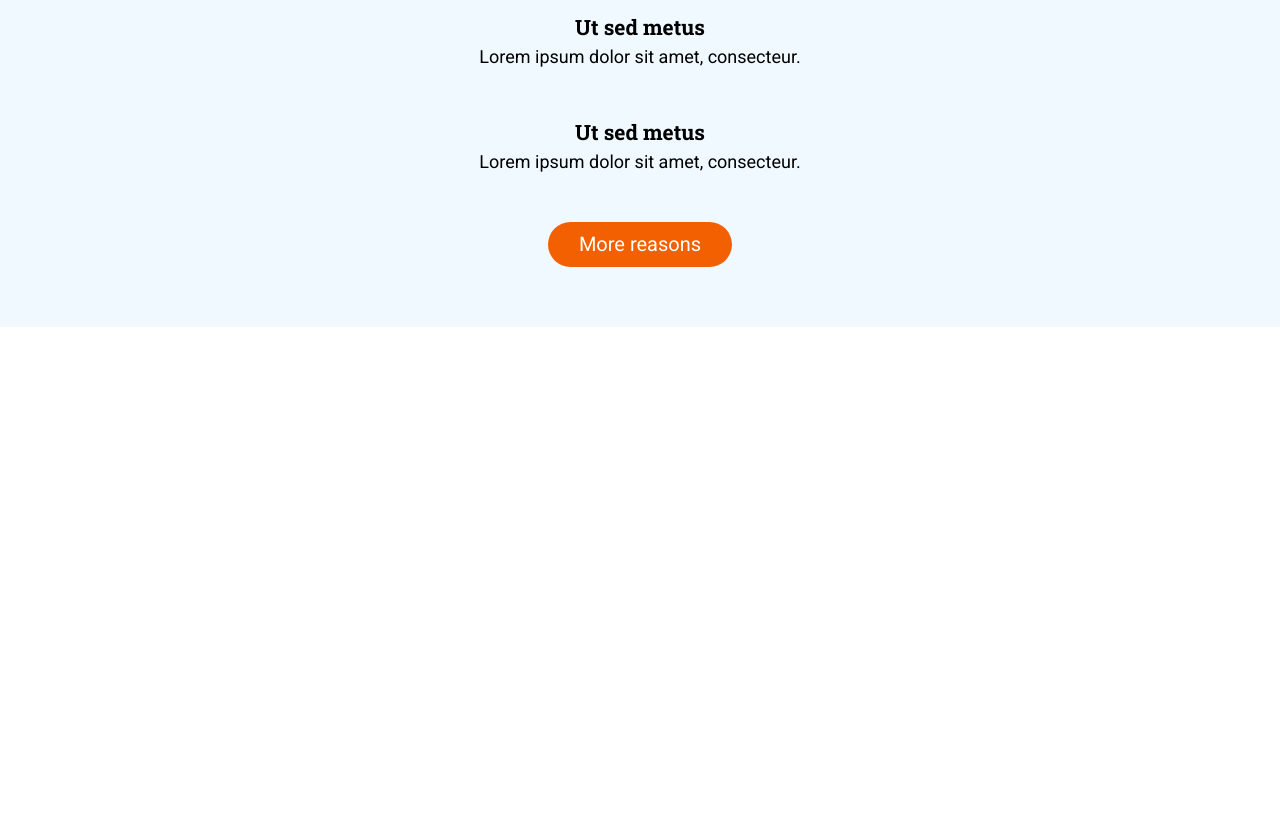
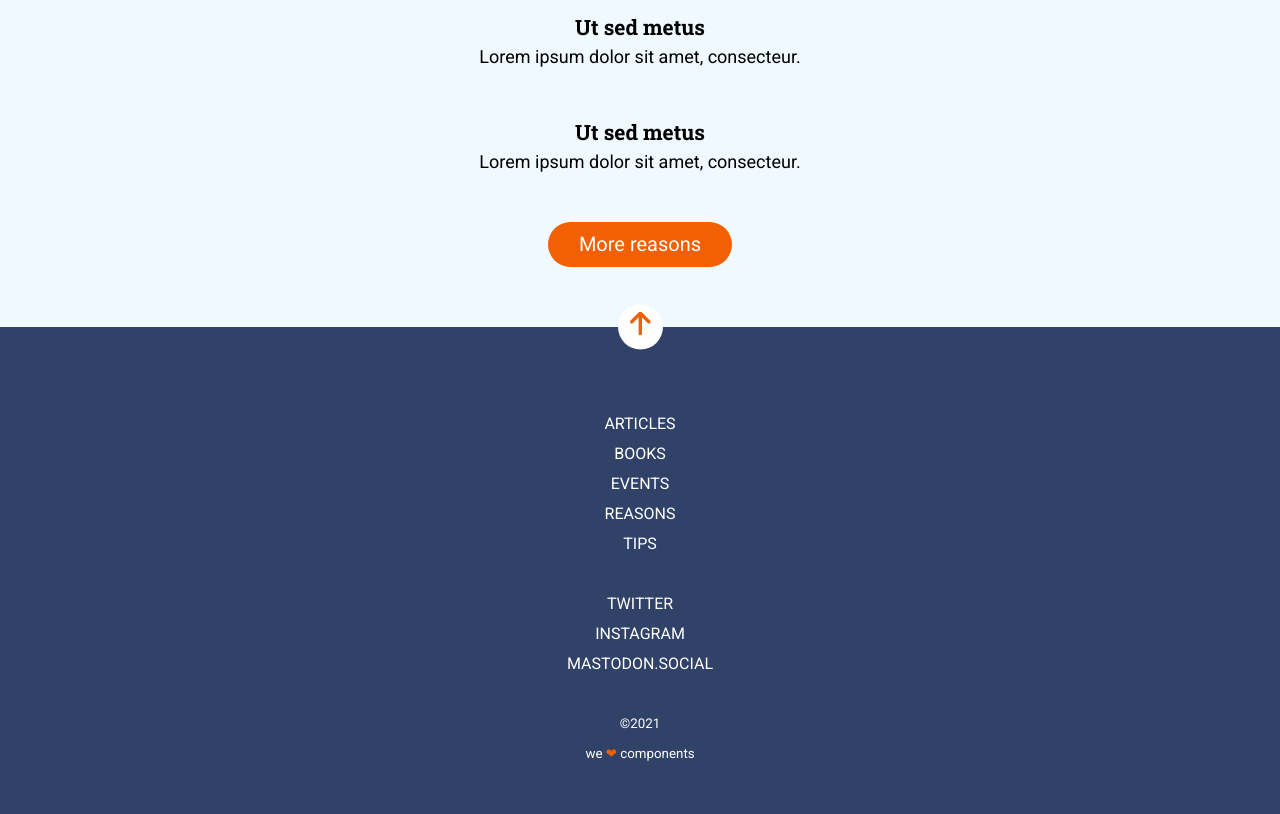
Before and after one commit to Adalab/modulo-1-evaluacion-final-silviaespanagil, a website: page docs/index.html in a window 1280 px wide. Shown: the part 1258-2072 px from the top of the page. Before the commit the page ends 1585 px from the top, so only its background shows below. Drawn offline with Linux system fonts and the light colour scheme.

Commit message:
Run docs

```diff
--- a/docs/index.html
+++ b/docs/index.html
@@ -10,14 +10,15 @@
       rel="stylesheet"
     />
     <link rel="stylesheet" href="./assets/css/main.css" />
+    <link rel="icon" href="./assets/images/pixelsil.png" />
     <title>Anonymous Proxy</title>
   </head>
   <body>
     <div class="page">
-      <header class="header">
+      <header class="header" id="go-top">
         <div class="header--hero">
           <div class="header--hero-menu">
-            <a href="https://adalab.es/">
+            <a href="https://adalab.es/" Alt="Adalab web">
               <img
                 class="header--hero-menu-burguer"
                 src="./assets/images/ico-menu.svg"
@@ -36,11 +37,13 @@
             </h2>
           </div>
           <div class="header--hero-scroll">
-            <img
-              class="header--hero-scroll-down"
-              src=".\assets\images\ico-scroll-down.svg"
-              alt="arrow scroll"
-            />
+            <a href="#go-reasons" alt="Go to reasons">
+              <img
+                class="header--hero-scroll-down"
+                src=".\assets\images\ico-scroll-down.svg"
+                alt="arrow scroll"
+              />
+            </a>
           </div>
         </div>
       </header>
@@ -53,10 +56,10 @@
             Donec accumsan, nulla ut volutpat porttitor, quam odio tempus felis, at
             luctus ex diam nec lectus. Vivamus semper sodales rutrum.
           </p>
-          <a class="article--button" href="#">Go</a>
+          <a class="article--button" href="">Go</a>
         </article>
 
-        <section class="reasons">
+        <section class="reasons" id="go-reasons">
           <div class="reasons--wrapper">
             <div class="reasons--tittle">
               <h2>3 Reasons to purchase</h2>
@@ -85,12 +88,46 @@
                 </p>
               </article>
             </div>
-            <div><a class="reasons--button" href="#">More reasons</a></div>
+            <div><a class="reasons--button" href="">More reasons</a></div>
           </div>
         </section>
 
       </main>
 
+      <footer class="footer">
+        <div class="footer--content">
+          <a class="footer--up" href="#go-top" alt="back to menu">
+            <div class="footer--up-arrow">
+                <img src=".\assets\images\ico-arrow.svg" alt="go up arrow" />
+            </div>
+          </a>
+          </div>
+          <div class="footer--content">
+            <nav class="footer--content-menu">
+              <ul>
+                <li><a href="https://adalab.es/" Alt="Articles">Articles</a></li>
+                <li><a href="https://adalab.es/" Alt="Books">Books</a></li>
+                <li><a href="https://adalab.es/" Alt="Events">Events</a></li>
+                <li><a href="https://adalab.es/" Alt="Reasons">Reasons</a></li>
+                <li><a href="https://adalab.es/" Alt="Tips">Tips</a></li>
+              </ul>
+            </nav>
+            <nav class="footer--content-social">
+              <ul>
+                <li><a href="https://adalab.es/" Alt="Twitter">Twitter</a></li>
+                <li><a href="https://adalab.es/" Alt="Instagram">Instagram</a></li>
+                <li><a href="https://adalab.es/" Alt= "Mastodon Social">Mastodon.social</a></li>
+              </ul>
+            </nav>
+            <small class="footer--content-copy"
+              ><div>©2021</div>
+              <div>
+                we <span class="footer--content-copy__heart">❤︎</span> components
+              </div></small
+            >
+          </div>
+        </div>
+      </footer>
 
     </div>
     <script src="./assets/js/main.js"></script>
```
Also changed, not shown: docs/assets/css/main.css (+1 -1 lines), docs/assets/images/pixelsil.png (added).
